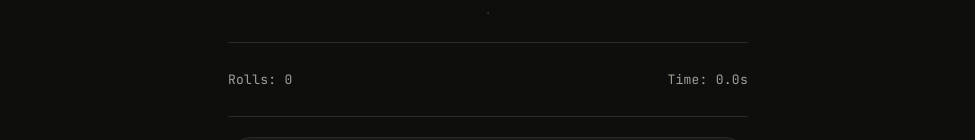
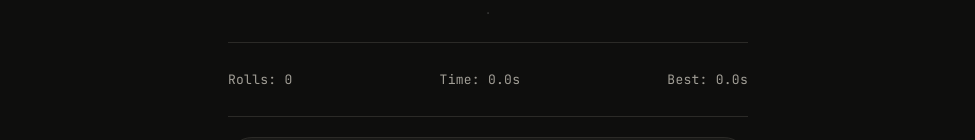
Before and after one commit to Amandecoe/React-Practice, a React (Vite) app in the folder tenzies/: page /play in a window 1280 px wide. Shown: the part 229-369 px from the top of the page, without its empty margins (152-1127 px from the left). Built offline with nearby package versions, Linux system fonts and the light colour scheme.

Commit message:
best time feature done

```diff
--- a/tenzies/src/pages/Game.jsx
+++ b/tenzies/src/pages/Game.jsx
@@ -11,11 +11,13 @@ export default function Game() {
     const[best, setBest]=useState(()=>{
         try{
             const saved = localStorage.getItem("tenzies-best")
-            saved == null ? null : Number(saved)
+            return  saved == null ? null : Number(saved)
         }
         catch{
+            return null
         }
     })
+
     function generateAllNewDice(){
     const num = []
     for (let i=0; i<10; i++){
@@ -30,6 +32,17 @@ export default function Game() {
     //having the arrow function in the initial value basically makes the state not rerun the generateAllnewDice function but only pass the return value of the function
     const gameWon = dice.every(die => die.isHeld) &&
                     dice.every(die => die.value === dice[0].value)
+
+
+    useEffect(()=>{
+        if(gameWon){
+            if (best === null || time < best){
+                setBest(time)
+                localStorage.setItem("tenzies-best", time)
+            }
+        }
+    },[gameWon])
+
 
     const buttonRef = useRef(null)
     useEffect(() => {
@@ -96,6 +109,7 @@ export default function Game() {
                 <div className="stats">
                     <p>Rolls: {rolls}</p>
                     <p>Time: {(time/1000).toFixed(1)}s</p>
+                    <p>Best: {(best/1000).toFixed(1)}s</p>
                 </div>
             <section className="main-dices">
             <div className="dice-container">
```
